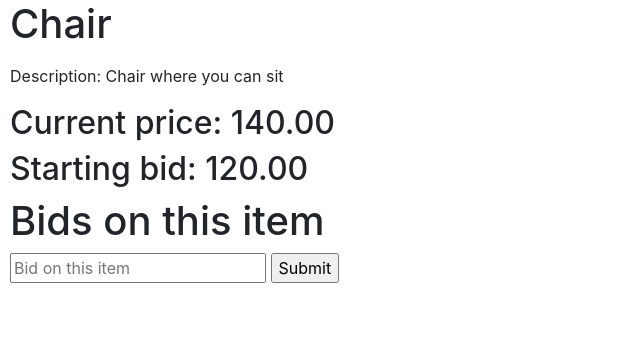
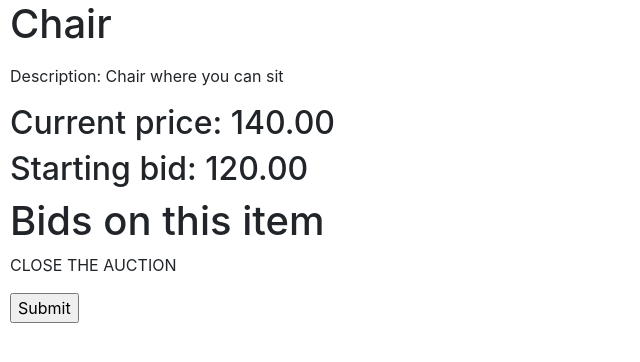
Before and after one commit to donato-casiello/commerce, a Django app: page /1 in a window 1280 px wide. Shown: the part 163-525 px from the top of the page, without its empty margins (0-640 px from the left). Run offline with Django 3.2, Linux system fonts and the light colour scheme; a user stored in the database is signed in; data comes from the database, SQL or seed files in the repository; both versions use the stored data as it was after the commit; some libraries are stand-ins or nearby versions.

Commit message:
Close auction function

```diff
--- a/auctions/templates/auctions/detail.html
+++ b/auctions/templates/auctions/detail.html
@@ -15,7 +15,12 @@
 {% endif %}
 <form action="{% url 'detail' auction.id %}" method="post">
     {% csrf_token %}
-    <input type="number" name="amount" placeholder="Bid on this item" step="0.01">
-    <input type="submit">
+    {% if auction.owner.id == request.user.id  %}
+        <p>CLOSE THE AUCTION</p>
+        <input type="submit" name="close" id="close">
+    {% else %}
+        <input type="number" name="amount" placeholder="Bid on this item" step="0.01">
+        <input type="submit">
+    {% endif %}
 </form>
 {% endblock %}
--- a/auctions/templates/auctions/index.html
+++ b/auctions/templates/auctions/index.html
@@ -13,7 +13,7 @@
                         <p>Description: <i>{{ auction.description }}</i></p>
                     </div>
                 </li>
-            {% endif %}
+    {% endif %}
         {% endfor %}
     </ul>
     {% endif %}
--- a/auctions/views.py
+++ b/auctions/views.py
@@ -91,30 +91,41 @@ def create(request):
 
 @login_required(login_url='login')
 def detail(request, auction_id):
+    # Get the auction data
     auction = Auction.objects.get(pk=auction_id)
-    id = Auction.objects.get(pk=auction_id)
-    bids = Bid.objects.filter(auction_id=id)
+    user = User.objects.get(id=request.user.id)
+    bids = Bid.objects.filter(auction_id=auction.id)
     if not bids:
         price = auction.start_bid
     else:
         price = max(bid.amount for bid in bids )
+    # User submit the form
     if request.method == "POST":
-        amount = float(request.POST["amount"])
-        if amount > price:
-            user = User.objects.get(id=request.user.id)
-            new_bid = Bid.objects.create(auction_id=id, amount=amount, user_id=user)
+        # The user created the auction
+        if auction.owner.id == request.user.id:
+            if 'close' in request.POST:
+                auction.active = False
+                auction.save()
+                return HttpResponseRedirect(reverse('detail', args=[auction.id]))
+        # User doesn't create the auction
         else:
-            message = "Your bid must be greater"
-            return render(request, "auctions/detail.html", {
-                "auction" : auction,
-                "price" : price,
-                "start_bid" : auction.start_bid,
-                "message" : message
-            })
-        return HttpResponseRedirect(reverse('detail', args=[auction.id]))
+            amount = float(request.POST["amount"])
+            if amount > price:
+                new_bid = Bid.objects.create(auction_id=auction, amount=amount, user_id=user)
+            else:
+                message = "Your bid must be greater"
+                return render(request, "auctions/detail.html", {
+                    "auction" : auction,
+                    "price" : price,
+                    "start_bid" : auction.start_bid,
+                    "message" : message,
+                })
+            return HttpResponseRedirect(reverse('detail', args=[auction.id]))
     else:
         return render(request, "auctions/detail.html", {
             "auction" : auction,
             "price" : price,
-            "start_bid" : auction.start_bid
+            "start_bid" : auction.start_bid,
+            "owner" : auction.owner,
+            "user_id" : user.id
         })
```
Also changed, not shown: db.sqlite3.
